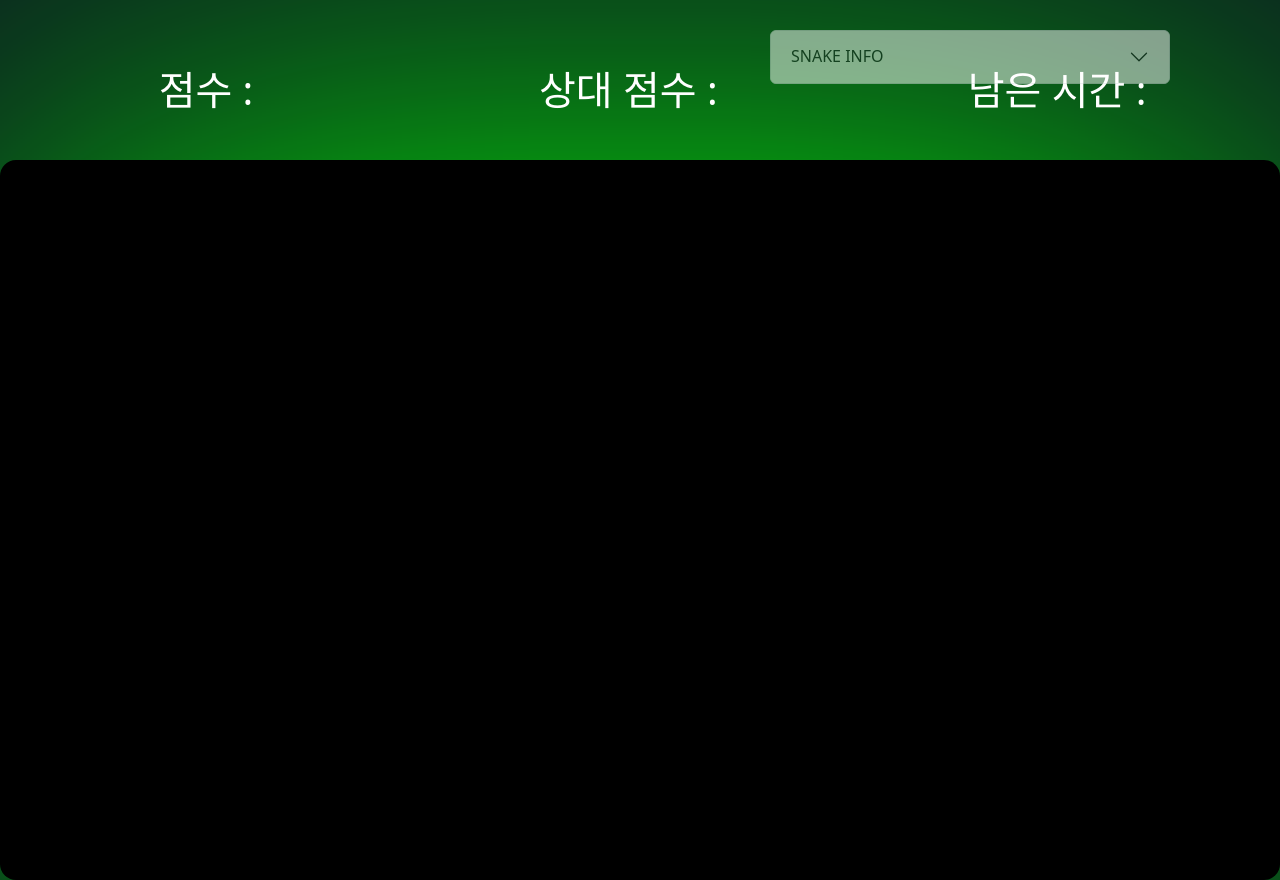
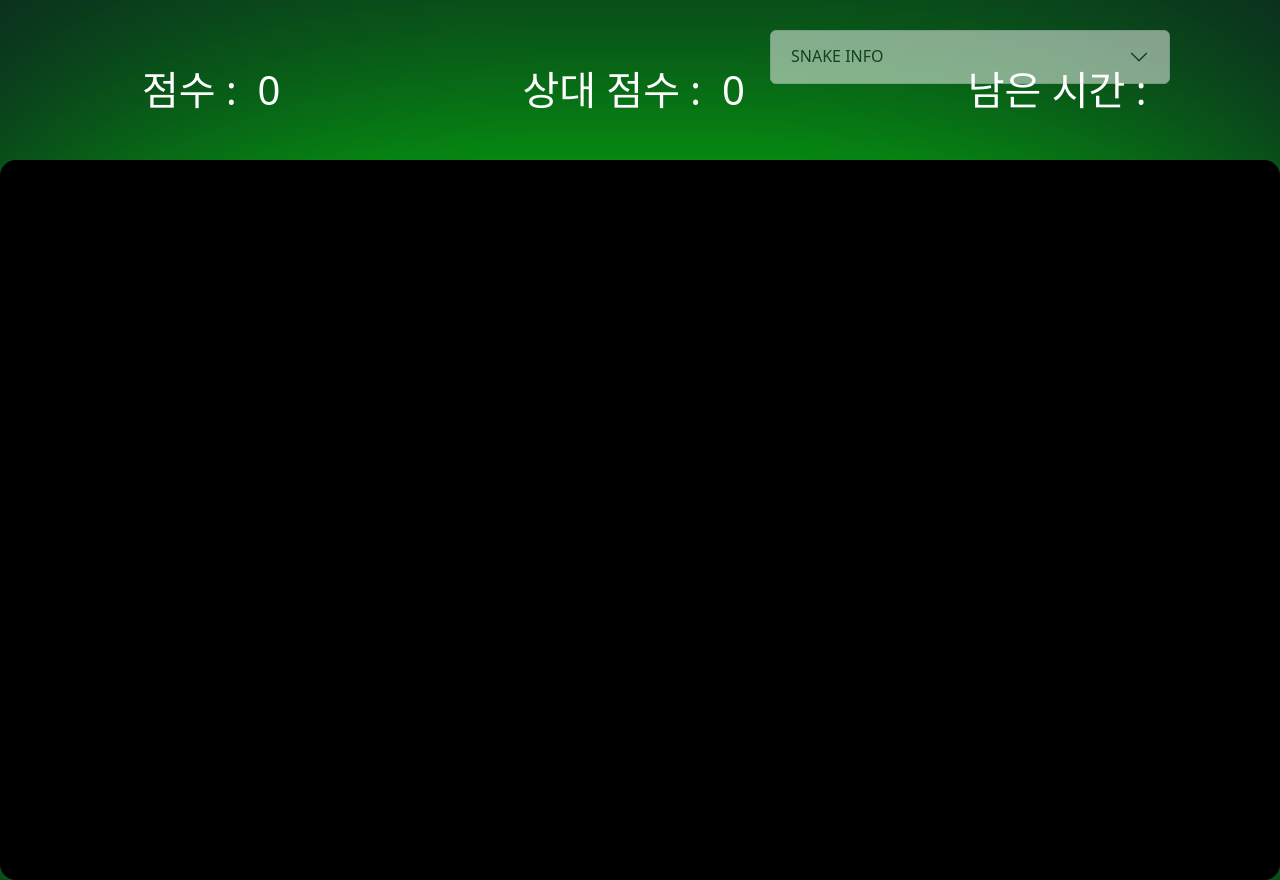
Before and after one commit to onebom/BiamIO, a Flask app: template src-flask-server/templates/snake.html in a window 1280 px wide. Run offline with Flask 2, Linux system fonts and the light colour scheme; the template is opened without the code that fills it, so the values that code supplies are empty; parts of the project's set-up code (start-up, migrations or seed data) failed here and were passed over; some libraries are stand-ins or nearby versions.

Commit message:
score text fix

```diff
--- a/src-flask-server/templates/mazerunner.html
+++ b/src-flask-server/templates/mazerunner.html
@@ -32,11 +32,11 @@
     <div class="hud-top">
         <div class="myscore">
             <p>점수 :&nbsp;</p>
-            <p id="my_score"></p>
+            <p id="my_score">0</p>
         </div>
         <div class="opponentscore">
             <p>상대 점수 :&nbsp;</p>
-            <p id="opp_score"></p>
+            <p id="opp_score">0</p>
         </div>
         <div class="timer">
             <p>남은 시간 :&nbsp;</p>
--- a/src-flask-server/templates/snake.html
+++ b/src-flask-server/templates/snake.html
@@ -110,11 +110,11 @@
     <div class="hud-top">
         <div class="myscore">
             <p>점수 :&nbsp;</p>
-            <p id="my_score"></p>
+            <p id="my_score">0</p>
         </div>
         <div class="opponentscore">
             <p>상대 점수 :&nbsp;</p>
-            <p id="opp_score"></p>
+            <p id="opp_score">0</p>
         </div>
         <div class="timer">
             <p>남은 시간 :&nbsp;</p>
--- a/src-flask-server/templates/testbed.html
+++ b/src-flask-server/templates/testbed.html
@@ -75,11 +75,11 @@
     <div class="hud-top">
         <div class="myscore">
             <p>점수 :&nbsp;</p>
-            <p id="my_score"></p>
+            <p id="my_score">0</p>
         </div>
         <div class="opponentscore">
             <p>상대 점수 :&nbsp;</p>
-            <p id="opp_score"></p>
+            <p id="opp_score">0</p>
         </div>
         <div class="timer">
             <p>남은 시간 :&nbsp;</p>
--- a/src/index.html
+++ b/src/index.html
@@ -150,6 +150,8 @@
                         <html style="background: black; width: 100%; height: 100%; color: #00FF00;">
                         <link rel="stylesheet" href="https://fonts.googleapis.com/css2?family=VT323&amp;display=swap">
                         <div id="centered-div">
+                            <h1>Biam.IO</h1>
+                            <hr>
                             <img src="catrolling.gif">
                             <h1>> Flask Server is Running Late...<br><br>Wait a Sec and Refresh</h1>
                         </div>
```
